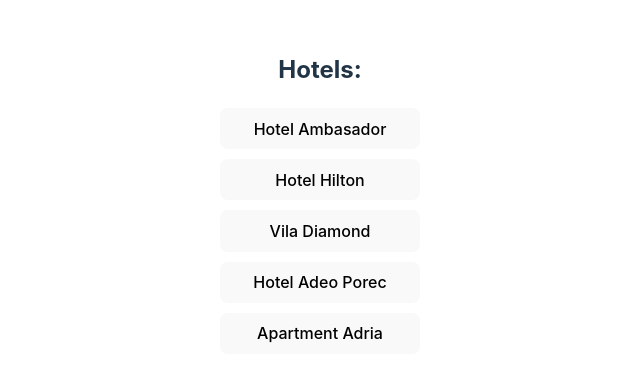
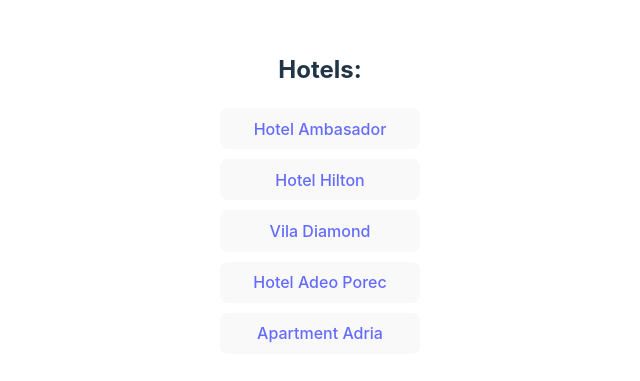
Before and after one commit to Antunsvetic/booking-react, a React (Vite) app: page / in a window 1280 px wide. Shown: the part 207-588 px from the top of the page, without its empty margins (320-960 px from the left). Built offline with nearby package versions, Linux system fonts and the light colour scheme.

Commit message:
fix min date for checkOut date

```diff
--- a/src/components/EditBookingDialog.jsx
+++ b/src/components/EditBookingDialog.jsx
@@ -101,7 +101,7 @@
                     label="Check OUT"
                     value={checkOutDate}
                     disablePast={true}
-                    minDate={checkInDate}
+                    minDate={moment(checkInDate, "DD/MM/YYYY")}
                     maxDate={earliestNextDate}
                     shouldDisableDate={filterDisabledDates}
                     onChange={(newDate) => setCheckOutDate(newDate)}
--- a/src/pages/hotel.jsx
+++ b/src/pages/hotel.jsx
@@ -17,7 +17,7 @@
 
     return (
         <div>
-            <Link to="/">Go back</Link>
+            <button><Link to="/">Go back</Link></button>
 
             <h1>{hotel.name}</h1>
 
--- a/src/pages/hotels.jsx
+++ b/src/pages/hotels.jsx
@@ -11,10 +11,11 @@
             <h2>Hotels: </h2>
             <div className="hotels-list__container">
                 {hotels?.map(({ name, id }) => (
-                    <Link key={id} to={`hotel/${id}`}>
-                        <button>{name}</button>
-                    </Link>
-
+                    <button key={id}>
+                        <Link to={`hotel/${id}`}>
+                            {name}
+                        </Link>
+                    </button>
                 ))}
             </div>
 
```
